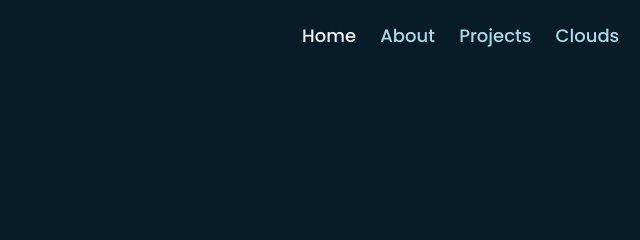
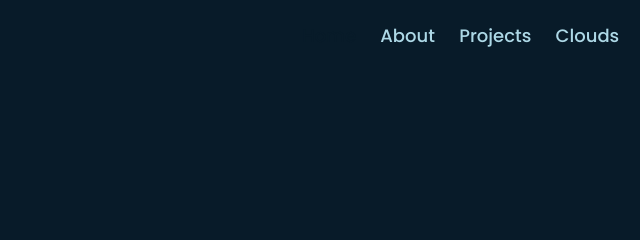
Before and after one commit to ChiehChen8201/ChiehChen8201.github.io, a plain HTML site: page index.html in a window 1280 px wide. In both pictures the pointer is over the link "Home". Shown: the top 240 px of the page, 435-1075 px from the left. Drawn offline with Linux system fonts and the light colour scheme.

Commit message:
color update

```diff
--- a/styles.css
+++ b/styles.css
@@ -52,7 +52,7 @@ body {
 /* animation when mouse hover */
 .navbar a:hover,
 .navbar a.active {
-  color: whitesmoke;
+  color: #081b29;
 }
 
 /* content setting */
```
